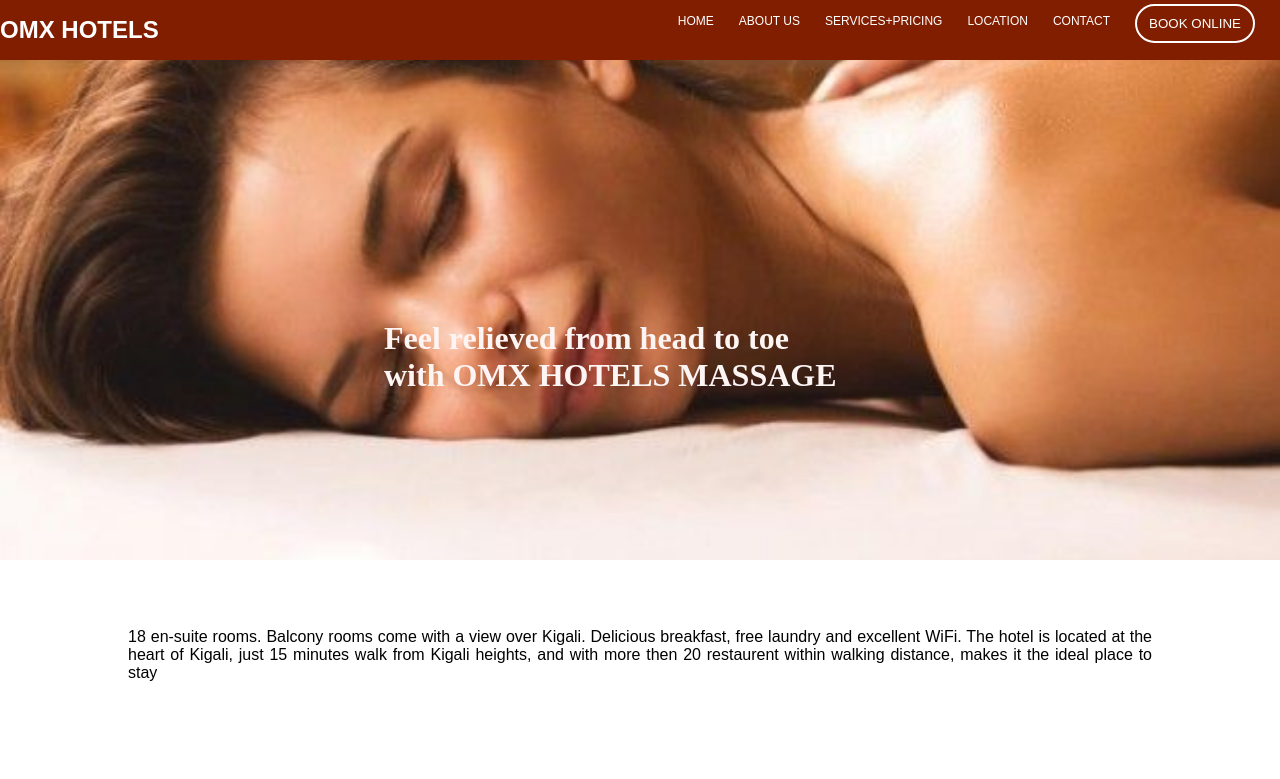
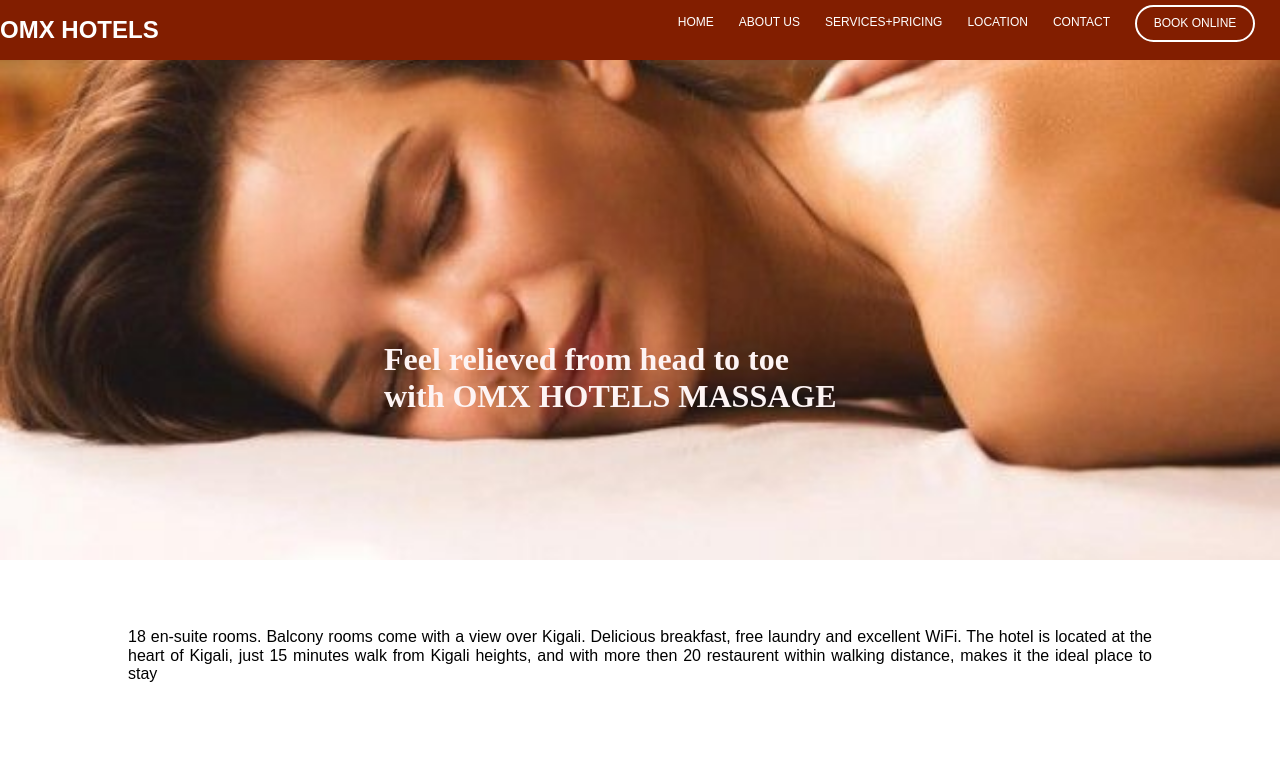
Before and after one commit to Nziza-Prince/OMX-MASSAG-PAGE, a website: page index.html in a window 1280 px wide. Shown: the top 779 px of the page. Drawn offline with nearby package versions, Linux system fonts and the light colour scheme; a web font is replaced by a local one.

Commit message:
adding normalise.css

```diff
--- a/index.html
+++ b/index.html
@@ -7,6 +7,7 @@
     <link rel="stylesheet" href="./images/Cómo hacer el masaje de pies más increíble paso a paso.jpeg">
     <link rel="stylesheet" href="/styles.css">
     <script src="https://kit.fontawesome.com/23d8283911.js" crossorigin="anonymous"></script>
+    <link rel="stylesheet" type="text/css" href="./node_modules/normalize.css/">
 
 </head>
 <body>
--- /dev/null
+++ b/package.json
@@ -0,0 +1,5 @@
+{
+  "dependencies": {
+    "normalize.css": "^8.0.1"
+  }
+}
--- a/styles.css
+++ b/styles.css
@@ -1,6 +1,8 @@
 @import url('https://fonts.googleapis.com/css2?family=Poppins:ital,wght@0,100;0,200;0,300;0,400;0,500;0,600;0,700;1,100;1,200;1,300;1,400;1,500;1,600;1,700&display=swap');
 @import url('https://fonts.googleapis.com/css2?family=Lato:ital,wght@0,100;0,300;0,400;0,700;0,900;1,100;1,300;1,400;1,700;1,900&family=Montserrat+Alternates:ital,wght@0,300;0,400;0,500;0,600;0,700;0,800;0,900;1,100;1,200;1,300;1,400;1,500;1,600;1,700;1,800;1,900&family=Poppins:ital,wght@0,100;0,200;0,300;0,400;0,500;0,600;0,700;1,100;1,200;1,300;1,400;1,500;1,600;1,700&family=Roboto+Slab:wght@100..900&display=swap');
 @import url('https://fonts.googleapis.com/css2?family=Headland+One&family=Lato:ital,wght@0,100;0,300;0,400;0,700;0,900;1,100;1,300;1,400;1,700;1,900&family=Montserrat+Alternates:ital,wght@0,300;0,400;0,500;0,600;0,700;0,800;0,900;1,100;1,200;1,300;1,400;1,500;1,600;1,700;1,800;1,900&family=Poppins:ital,wght@0,100;0,200;0,300;0,400;0,500;0,600;0,700;1,100;1,200;1,300;1,400;1,500;1,600;1,700&family=Roboto+Slab:wght@100..900&display=swap');
+@import 'normalize.css';
+
 *{
     margin:0;
     padding: 0;
```
Also changed, not shown: 1 other file.
